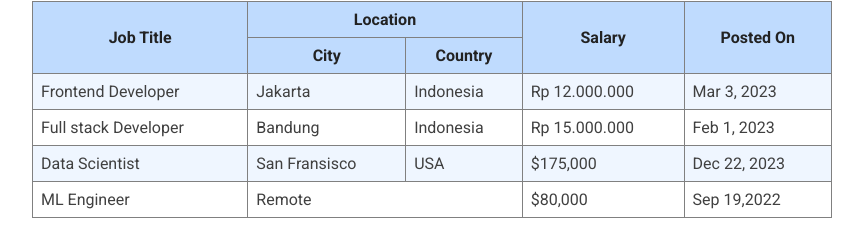
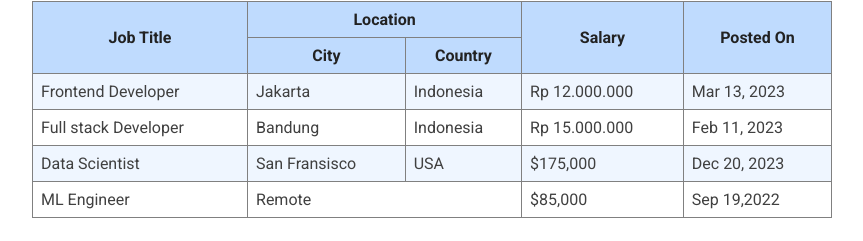
Before and after one commit to BryanTamrin/jovian-careers-responsive, a plain HTML site: page src/index.html in a window 1280 px wide. Shown: the part 780-1021 px from the top of the page, without its empty margins (208-1071 px from the left). Drawn offline with Linux system fonts and the light colour scheme.

Commit message:
job changes

```diff
--- a/src/index.html
+++ b/src/index.html
@@ -85,26 +85,26 @@
                 <td>Jakarta</td>
                 <td>Indonesia</td>
                 <td>Rp 12.000.000</td>
-                <td>Mar 3, 2023</td>
+                <td>Mar 13, 2023</td>
             </tr>
             <tr class="jobs-data-row">
                 <td>Full stack Developer</td>
                 <td>Bandung</td>
                 <td>Indonesia</td>
                 <td>Rp 15.000.000</td>
-                <td>Feb 1, 2023</td>
+                <td>Feb 11, 2023</td>
             </tr>
             <tr class="jobs-data-row">
                 <td>Data Scientist</td>
                 <td>San Fransisco</td>
                 <td>USA</td>
                 <td>$175,000</td>
-                <td>Dec 22, 2023</td>
+                <td>Dec 20, 2023</td>
             </tr>
             <tr class="jobs-data-row">
                 <td>ML Engineer</td>
                 <td colspan="2">Remote</td>
-                <td>$80,000</td>
+                <td>$85,000</td>
                 <td>Sep 19,2022</td>
             </tr>
         </table>
```
